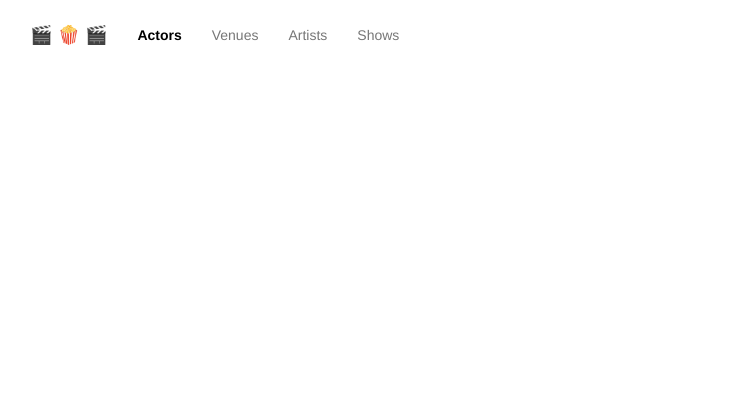
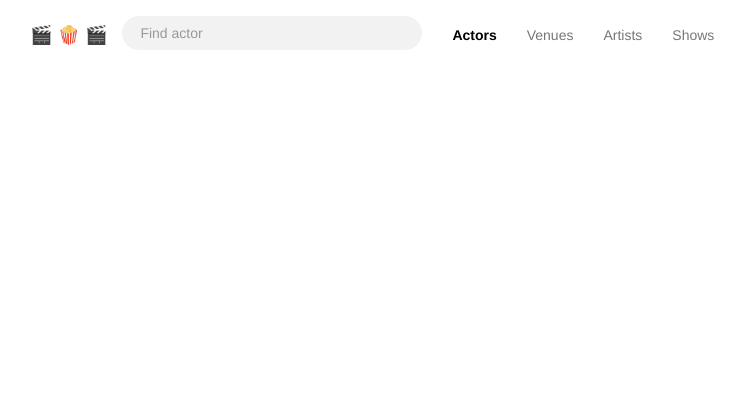
Before and after one commit to morangi2/CastingAgencyApp, a Flask app: page /actors in a window 1280 px wide. Shown: the top 420 px of the page, without its empty margins (40-785 px from the left). Run offline with Flask 2, Linux system fonts and the light colour scheme; data that the repository does not hold is empty; some libraries are stand-ins or nearby versions.

Commit message:
edit an actor's details

```diff
--- a/app.py
+++ b/app.py
@@ -179,7 +179,78 @@ def show_actor(actor_id):
   return render_template('pages/show_actor.html', actor=actor_selected_data)
 
 
+@app.route('/actors/<int:actor_id>/edit', methods=['GET'])
+def edit_actor(actor_id):
+  form = ActorForm()
+  actor_data = {}
+  actor_to_edit = Actor.query.get(actor_id)
 
+  #pass all the actor data
+  actor_data['id'] = actor_to_edit.id
+  actor_data['name'] = actor_to_edit.name
+  actor_data['age'] = actor_to_edit.age
+  actor_data['gender'] = actor_to_edit.gender
+  actor_data['genre'] = actor_to_edit.genre
+  actor_data['city'] = actor_to_edit.city
+  actor_data['state'] = actor_to_edit.state
+  actor_data['image_link'] = actor_to_edit.image_link
+  actor_data['website_link'] = actor_to_edit.website_link
+  actor_data['instagram_link'] = actor_to_edit.instagram_link
+  actor_data['seeking_casting'] = actor_to_edit.seeking_casting
+  actor_data['seeking_description'] = actor_to_edit.seeking_description
+
+  #populate the form with existing actor data
+  form.name.data = actor_to_edit.name
+  form.age.data = actor_to_edit.age
+  form.gender.data = actor_to_edit.gender
+  form.genre.data = actor_to_edit.genre
+  form.city.data = actor_to_edit.city
+  form.state.data = actor_to_edit.state
+  form.image_link.data = actor_to_edit.image_link
+  form.instagram_link.data = actor_to_edit.instagram_link
+  form.website_link.data = actor_to_edit.website_link
+  form.seeking_casting.data = actor_to_edit.seeking_casting
+  form.seeking_description.data = actor_to_edit.seeking_description
+
+  return render_template('/forms/edit_actor.html', form = form, actor = actor_data)
+
+@app.route('/actors/<int:actor_id>/edit', methods=['POST'])
+def edit_actor_submission(actor_id):
+  error = False
+
+  try:
+    #actor to edit
+    actor_edit = Actor.query.get(actor_id)
+    #form details
+    form = ActorForm(request.form)
+
+    actor_edit.name = form.name.data
+    actor_edit.age = form.age.data
+    actor_edit.gender = form.gender.data
+    actor_edit.genre = form.genre.data
+    actor_edit.city = form.city.data
+    actor_edit.state = form.state.data
+    actor_edit.instagram_link = form.instagram_link.data
+    actor_edit.website_link = form.website_link.data
+    actor_edit.image_link = form.image_link.data
+    actor_edit.seeking_casting = form.seeking_casting.data
+    actor_edit.seeking_description = form.seeking_description.data
+
+    db.session.commit()
+  except:
+    error = True
+    db.session.rollback()
+    print(sys.exc_info())
+  finally:
+    db.session.close()
+  if error:
+    error = False
+    flash('Edit was UNSUCCESSFUL! Please try again.')
+    abort(404)
+  else:
+    flash('Edit was successful!')
+
+  return redirect(url_for('show_actor', actor_id = actor_id))
 
 
 #  Venues
--- a/templates/layouts/main.html
+++ b/templates/layouts/main.html
@@ -75,6 +75,17 @@
                   aria-label="Search">
               </form>
               {% endif %}
+              {% if (request.endpoint == 'actors') or
+                (request.endpoint == 'search_actors') or
+                (request.endpoint == 'show_actor') %}
+              <form class="search" method="post" action="/actors/search">
+                <input class="form-control"
+                type="search"
+                name="search_term"
+                placeholder="Find actor"
+                aria-label="Search">
+              </form>
+              {% endif %}
             </li>
           </ul>
           <ul class="nav navbar-nav">
--- a/templates/pages/actors.html
+++ b/templates/pages/actors.html
@@ -1,5 +1,5 @@
 {% extends 'layouts/main.html' %}
-{% block title %}Fyyur | Actors{% endblock %}
+{% block title %}CAST | Actors{% endblock %}
 {% block content %}
 {% for actor in actors %}
 <h3>{{ actor.city }}, {{ actor.state }}</h3>
--- a/templates/pages/show_actor.html
+++ b/templates/pages/show_actor.html
@@ -10,7 +10,7 @@
 			ID: {{ actor.id }}
 		</p>
 		<div class="genres">
-			{% for genre in actor.genres %}
+			{% for genre in actor.genre %}
 			<span class="genre">{{ genre }}</span>
 			{% endfor %}
 		</div>
```
Also changed, not shown: templates/forms/edit_actor.html (added, +63 -0 lines).
